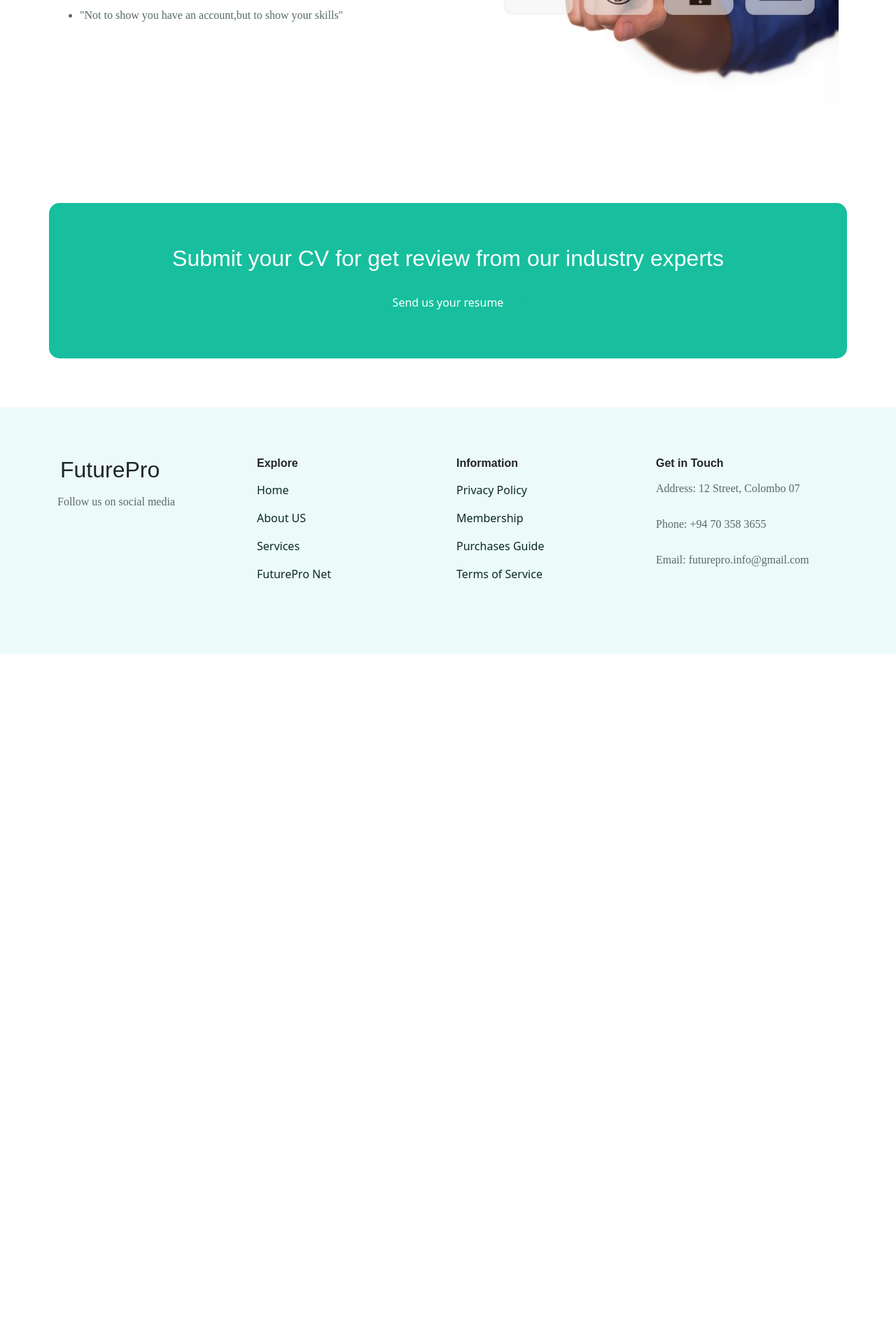
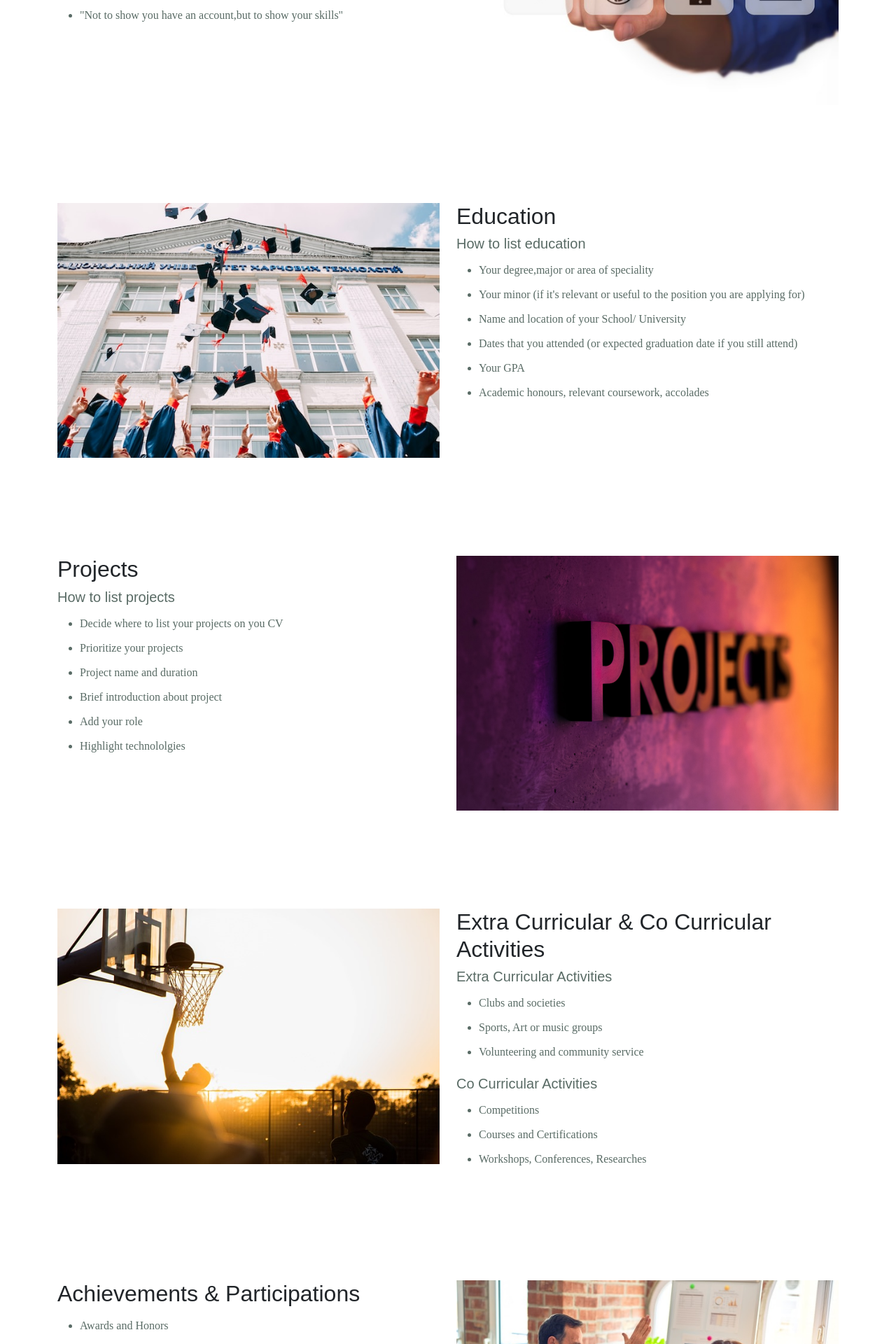
Before and after one commit to FuturePro-Career-Guidance/Future-Pro, a React (Create React App) app: page /cvpreparation in a window 1280 px wide. Shown: the part 1968-3888 px from the top of the page at 70% size. Before the commit the page ends 2902 px from the top, so only its background shows below. Built offline with nearby package versions, Linux system fonts and the light colour scheme.

Commit message:
cv prep changed

```diff
--- a/src/Pages/cvPrep.jsx
+++ b/src/Pages/cvPrep.jsx
@@ -5,8 +5,15 @@ import Hero from "../Components/CVComponents/Hero/Hero";
 import Instrution from "../Components/CVComponents/InstructionComponent/Instruction";
 import ProfilePic from "../Components/CVComponents/CVAssets/ProfilePic.webp";
 import AboutImg from "../Components/CVComponents/CVAssets/AboutImg.png";
-import ContactImg from "../Components/CVComponents/CVAssets/ContactImg.jpg"
+import ContactImg from "../Components/CVComponents/CVAssets/ContactImg.jpg";
 import Feedback from "../Components/CVComponents/Feedback/Feedback";
+import EducationImg from "../Components/CVComponents/CVAssets/EducationImg.jpg";
+import AchivementImg from "../Components/CVComponents/CVAssets/AchievementImg.jpg";
+import ActivitiesImg from "../Components/CVComponents/CVAssets/ActivitiesImg.jpg";
+import ExperienceImg from "../Components/CVComponents/CVAssets/ExperienceImg.jpg";
+import RefereesImg from "../Components/CVComponents/CVAssets/RefereeImg.jpg";
+import ProjectsImg from "../Components/CVComponents/CVAssets/ProjectsImg.jpg";
+import SkillsImg from "../Components/CVComponents/CVAssets/SkillsImg.jpg";
 
 const instructions = [
   {
@@ -37,17 +44,17 @@ const instructions = [
         <li>
           Should not
           <ul>
-            <li>be lengthy</li>
-            <li>be arrogant</li>
+            <li>Be lengthy</li>
+            <li>Be arrogant</li>
           </ul>
         </li>
         <li>
           Should
           <ul>
-            <li>give a good impression</li>
-            <li>be short and sweet</li>
+            <li>Give a good impression</li>
+            <li>Be short and sweet</li>
             <li>
-              <b>be correctly focused</b>
+              <b>Be correctly focused</b>
             </li>
           </ul>
         </li>
@@ -72,6 +79,155 @@ const instructions = [
 
     imageAlignment: "right",
   },
+  {
+    id: 4,
+    imgae: EducationImg,
+    header: "Education",
+    content: [
+      <h5>How to list education</h5>,
+      <ul>
+        <li>Your degree,major or area of speciality</li>
+        <li>
+          Your minor (if it's relevant or useful to the position you are
+          applying for)
+        </li>
+        <li>Name and location of your School/ University</li>
+        <li>
+          Dates that you attended (or expected graduation date if you still
+          attend)
+        </li>
+        <li>Your GPA</li>
+        <li>Academic honours, relevant coursework, accolades</li>
+      </ul>,
+    ],
+
+    imageAlignment: "left",
+  },
+  {
+    id: 5,
+    imgae: ProjectsImg,
+    header: "Projects",
+    content: [
+      <h5>How to list projects</h5>,
+      <ul>
+        <li>Decide where to list your projects on you CV</li>
+        <li>Prioritize your projects</li>
+        <li>Project name and duration</li>
+        <li>Brief introduction about project</li>
+        <li>Add your role</li>
+        <li>Highlight technololgies</li>
+      </ul>,
+    ],
+
+    imageAlignment: "right",
+  },
+  {
+    id: 6,
+    imgae: ActivitiesImg,
+    header: "Extra Curricular & Co Curricular Activities ",
+    content: [
+      <h5>Extra Curricular Activities</h5>,
+      <ul>
+        <li>Clubs and societies</li>
+        <li>Sports, Art or music groups</li>
+        <li>Volunteering and community service</li>
+      </ul>,
+      <h5>Co Curricular Activities</h5>,
+      <ul>
+        <li>Competitions</li>
+        <li>Courses and Certifications</li>
+        <li>Workshops, Conferences, Researches</li>
+      </ul>,
+    ],
+
+    imageAlignment: "left",
+  },
+  {
+    id: 7,
+    imgae: AchivementImg,
+    header: "Achievements & Participations",
+    content: [
+      <ul>
+        <li>Awards and Honors</li>
+        <li>Certifications and Qualifications</li>
+        <li>Competitions</li>
+        <li>Hackathons and Coding Competitions</li>
+        <li>Leadership Roles</li>
+        <li>Presentations and Conferences</li>
+        <li>Innovation or Inventions</li>
+        <li>Open Source Contributions</li>
+      </ul>,
+    ],
+
+    imageAlignment: "right",
+  },
+  {
+    id: 8,
+    imgae: SkillsImg,
+    header: "Skills",
+    content: [
+      <h5>Technical Skills</h5>,
+      <ul>
+        <li>Programming Languages</li>
+        <li>Web Development</li>
+        <li>Machine Learning and AI</li>
+      </ul>,
+      <h5>Non Technical Skills</h5>,
+      <ul>
+        <li>Communication</li>
+        <li>Leadership</li>
+        <li>Presentation Skills</li>
+      </ul>,
+    ],
+
+    imageAlignment: "left",
+  },
+  {
+    id: 9,
+    imgae: ExperienceImg,
+    header: "Working Experience",
+    content: [
+      <h5>Job experience</h5>,
+      <ul>
+        <li>Job Title</li>
+        <li>Company and Location</li>
+        <li>Employment Dates</li>
+        <li>Personal growth by part time/ full time employment</li>
+      </ul>,
+      <h5>Credentials (Optional)</h5>,
+      <h6>
+        Various credentials obtained from well known and established entities{" "}
+      </h6>,
+      <ul>
+        <li>AWS Certified Solutions Architect</li>
+        <li>Google Analytics Individual Qualification, Google</li>
+      </ul>,
+    ],
+
+    imageAlignment: "right",
+  },
+  {
+    id: 10,
+    imgae: RefereesImg,
+    header: "References",
+    content: [
+      <ul>
+        <li>Shouldn't be related</li>
+        <li>To establish trust in you</li>
+        <li>Choose your references carefully</li>
+        <li>Obtain permission from referees</li>
+        <li>About two references enough</li>
+        <li>Include a mix of professional and academic references</li>
+        <li>Keep it updated</li>
+        <li>
+          Include name, company, position & contact information of referee
+        </li>
+        <li>Notify your referees</li>
+      </ul>,
+    ],
+
+    imageAlignment: "left",
+  },
 ];
 
 const CVPrep = () => {
@@ -87,7 +243,7 @@ const CVPrep = () => {
           imageAlignment={Instruction.imageAlignment}
         />
       ))}
-      <Feedback/>
+      <Feedback />
     </React.Fragment>
   );
 };
```
